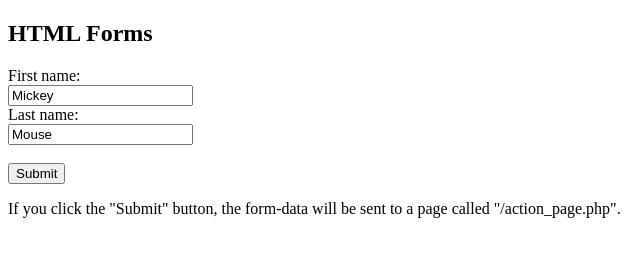
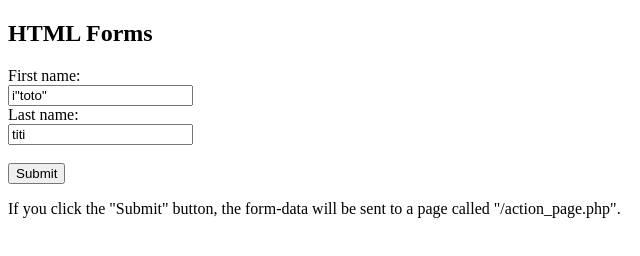
Before and after one commit to AAguech/projet-git, a plain HTML site: page index.html in a window 1280 px wide. Shown: the full height of the page, 0-640 px from the left. Drawn offline with Linux system fonts and the light colour scheme.

Commit message:
changement index.html

```diff
--- a/index.html
+++ b/index.html
@@ -1,3 +1,4 @@
+
 <!DOCTYPE html>
 <html>
 <body>
@@ -5,11 +6,16 @@
 <h2>HTML Forms</h2>
 
 <form action="/action_page.php">
+
+
+
   First name:<br>
-  <input type="text" name="firstname" value="Mickey">
+
+
+  <input type="text" name="firstname" value=i"toto">
   <br>
   Last name:<br>
-  <input type="text" name="lastname" value="Mouse">
+  <input type="text" name="lastname" value="titi">
   <br><br>
   <input type="submit" value="Submit">
 </form>
```
